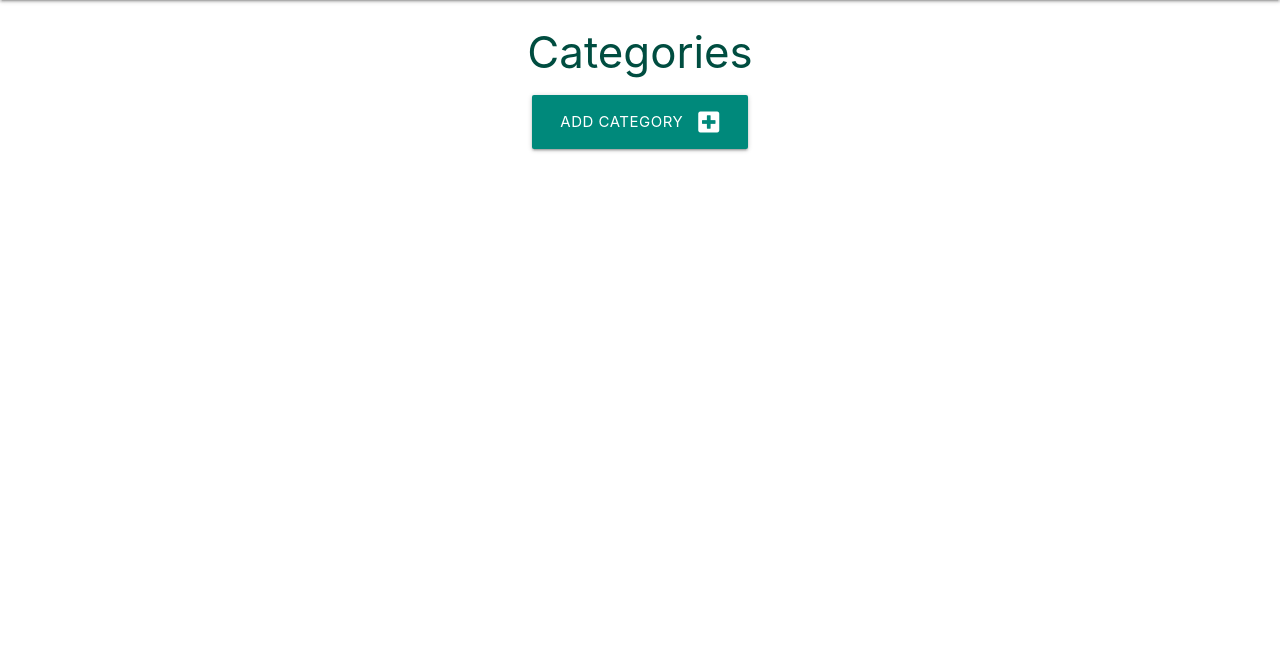
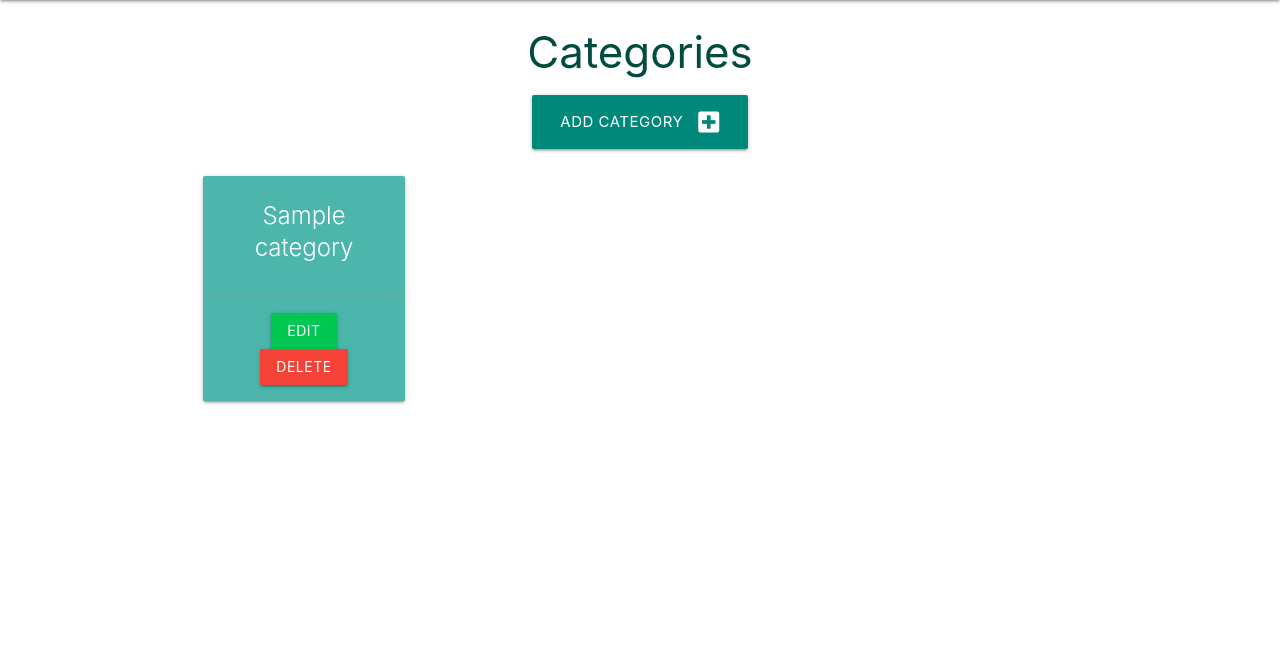
Before and after one commit to Jawahir01/task-manager-app, a Flask app: template taskmanager/templates/categories.html in a window 1280 px wide. Shown: the part 64-720 px from the top of the page. Run offline with Flask 3, Linux system fonts and the light colour scheme; the template is opened without the code that fills it: values that come from a table or form of the project are taken from there, others are empty; tables that the repository leaves empty hold one stand-in row (values such as "Sample post").

Commit message:
Add a category card every time the user adds a ctaegory

```diff
--- a/taskmanager/templates/categories.html
+++ b/taskmanager/templates/categories.html
@@ -11,5 +11,22 @@
     </div>
 </div>
 
+<div class="row">
+    {% for category in categories%}
+    <div class="col s12 m6 l3">
+        <div class="card teal lighten-2 center-align">
+            <div class="card-content white-text">
+                <span class="card-title">{{category.category_name}}</span>
+
+            </div>
+            <div class="card-action">
+                <a href="#" class="btn green accent-4">Edit</a>
+                <a href="#" class="btn red">Delete</a>
+            </div>
+        </div>
+    </div>
+    {% endfor %}
+</div>
+
 
 {% endblock %}
```
